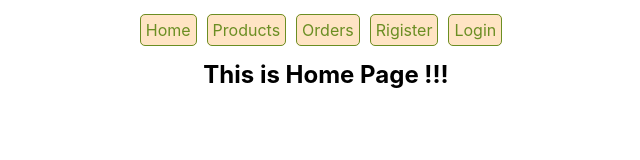
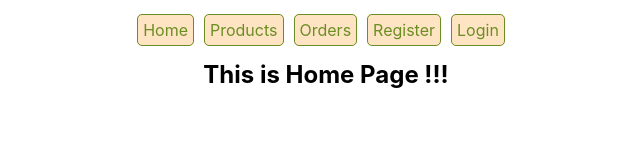
Before and after one commit to kamrul-dev/router-firebase-integration-2, a React (Create React App) app: page / in a window 1280 px wide. Shown: the top 160 px of the page, without its empty margins (314-954 px from the left). Built offline with nearby package versions, Linux system fonts and the light colour scheme.

Commit message:
text correction for register link

```diff
--- a/src/Components/Header/Header.js
+++ b/src/Components/Header/Header.js
@@ -9,7 +9,7 @@
                 <Link to='/'>Home</Link>
                 <Link to='/products'>Products</Link>
                 <Link to='/orders'>Orders</Link>
-                <Link to='/register'>Rigister</Link>
+                <Link to='/register'>Register</Link>
                 <Link to='/login'>Login</Link>
             </nav>
         </div>
```
